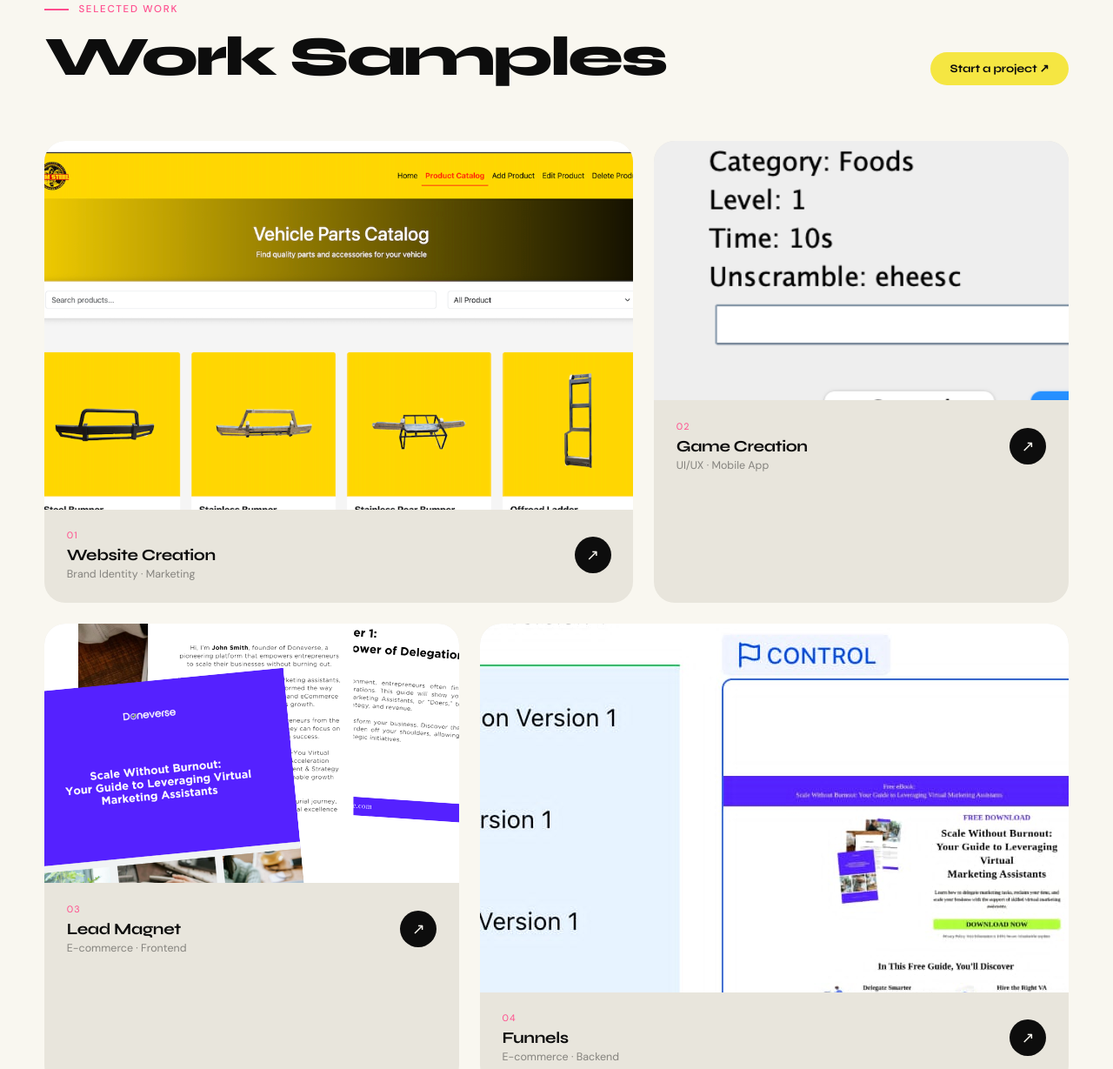
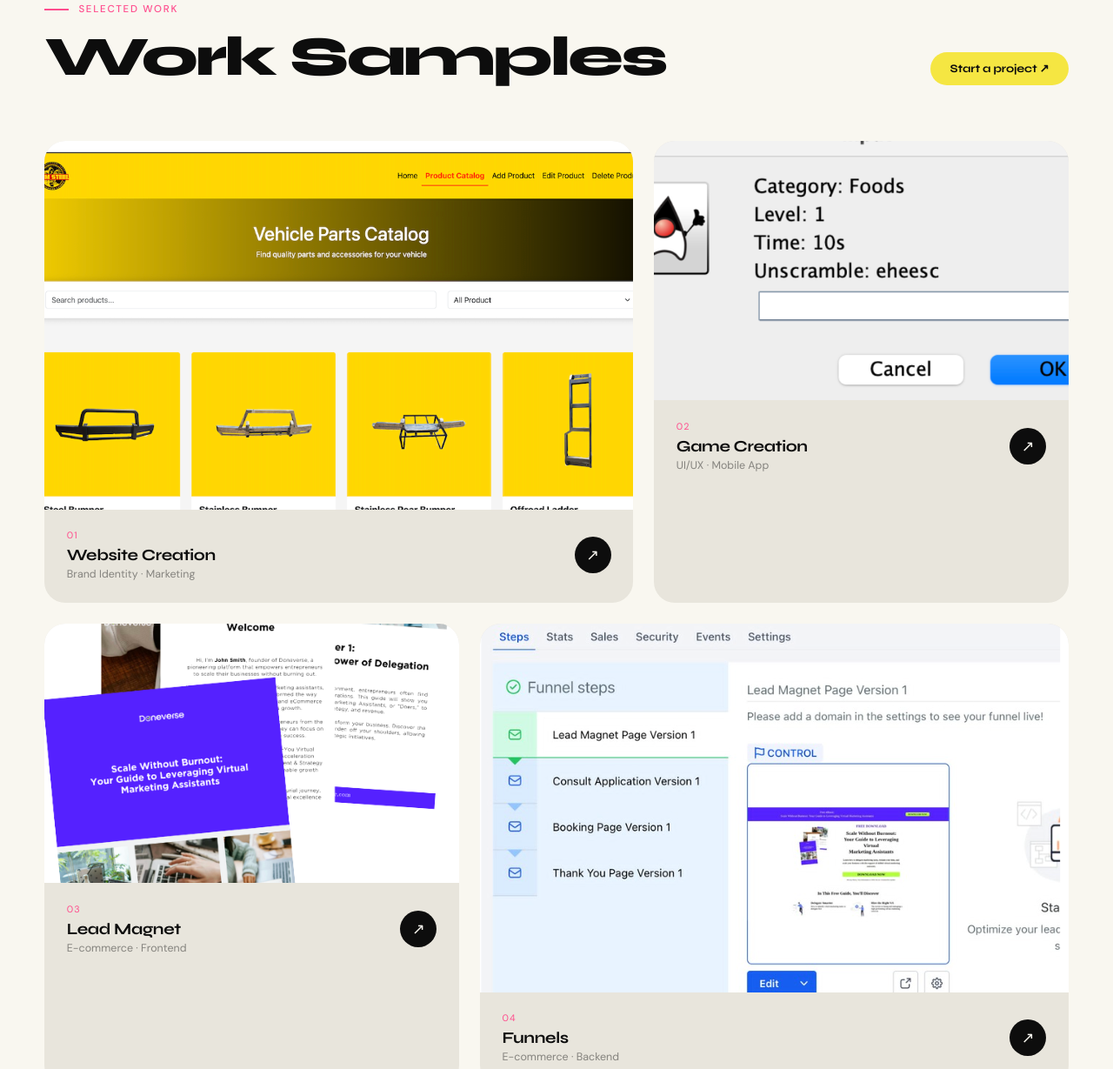
Before and after one commit to domincmartin/dominicmartin.github.io, a plain HTML site: page index.html in a window 1280 px wide. Shown: the part 3295-4524 px from the top of the page at 87% size. Drawn offline with Linux system fonts and the light colour scheme.

Commit message:
initial commit

```diff
--- a/index.html
+++ b/index.html
@@ -810,7 +810,7 @@
       </div>
       <div class="project-card">
         <div class="project-img">
-          <img src="images/GameSC.png" alt="Game">
+          <img src="images/GameSCap.png" alt="Game">
         </div>
         <div class="project-info">
           <div class="project-meta">
@@ -823,7 +823,7 @@
       </div>
       <div class="project-card">
         <div class="project-img">
-          <img src="images/Lead Magnet.png" alt="Lead Magnet">
+          <img src="images/LeadMagnetSCap.png" alt="Lead Magnet">
         </div>
         <div class="project-info">
           <div class="project-meta">
@@ -836,7 +836,7 @@
       </div>
       <div class="project-card">
         <div class="project-img">
-          <img src="images/FunnelsSC.jpeg" alt="Funnels">
+          <img src="images/FunnelSCap.png" alt="Funnels">
 
         </div>
         <div class="project-info">
```
